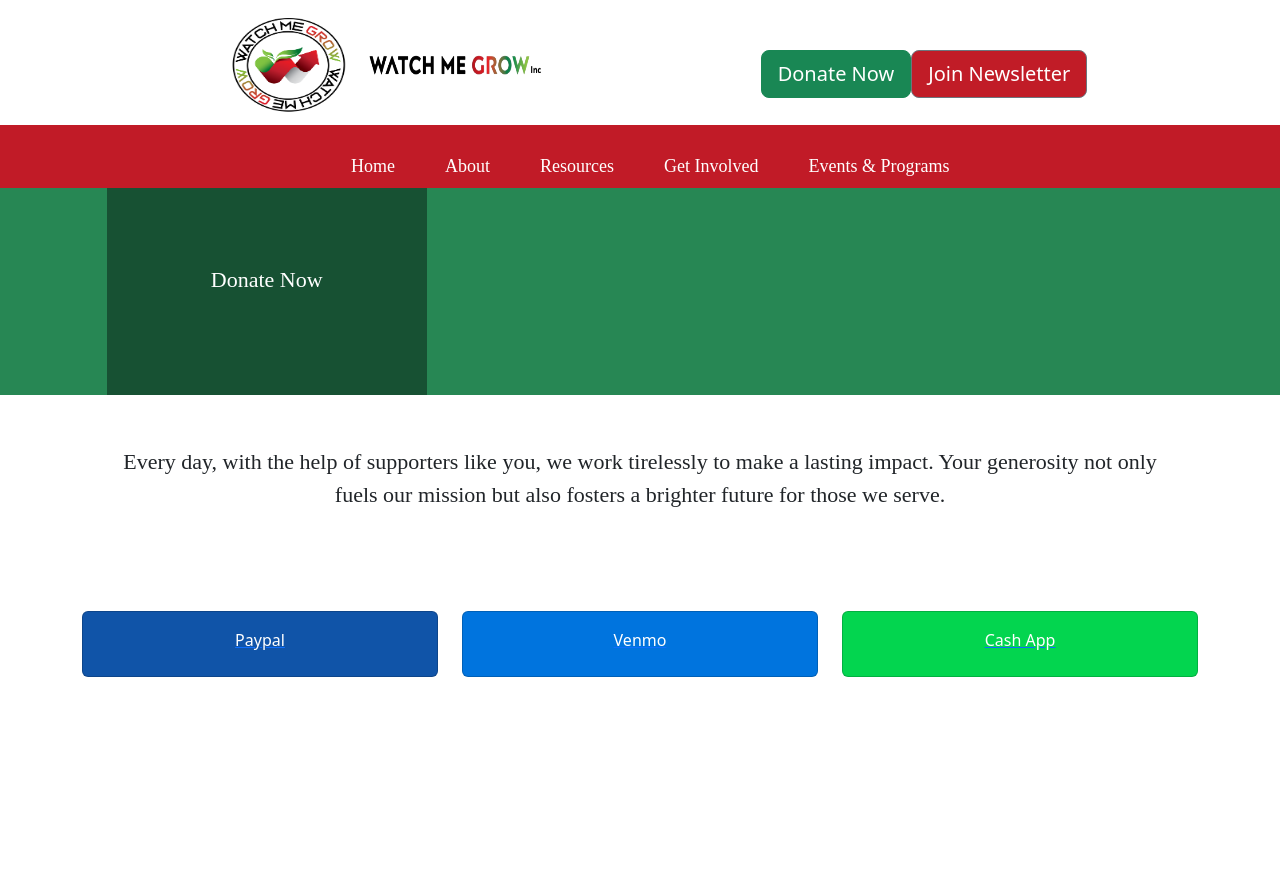
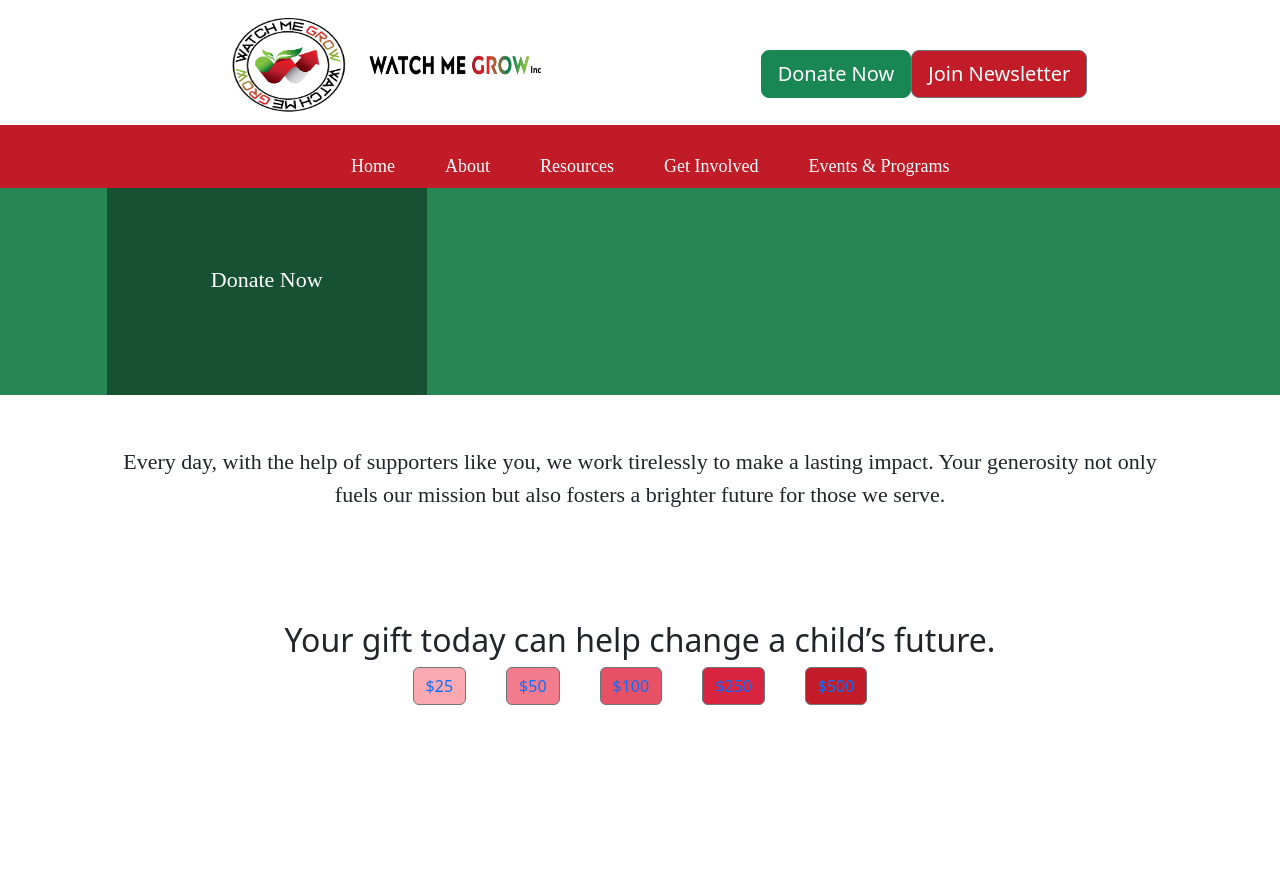
Before and after one commit to Jsmithseo/WatchMeGrowV2, a Next.js app: page /donate in a window 1280 px wide. Shown: the top 890 px of the page. Built offline with nearby package versions, Linux system fonts and the light colour scheme.

Commit message:
color chnage on the donation buttons

```diff
--- a/pages/donate/index.js
+++ b/pages/donate/index.js
@@ -53,8 +53,8 @@
           also fosters a brighter future for those we serve.
         </div>
       </Col>
+      <AboutCenterAlignedButtons/>
       <DonatationTile />
-      <AboutCenterAlignedButtons/>
       <Footer />
     </div>
   );
```
